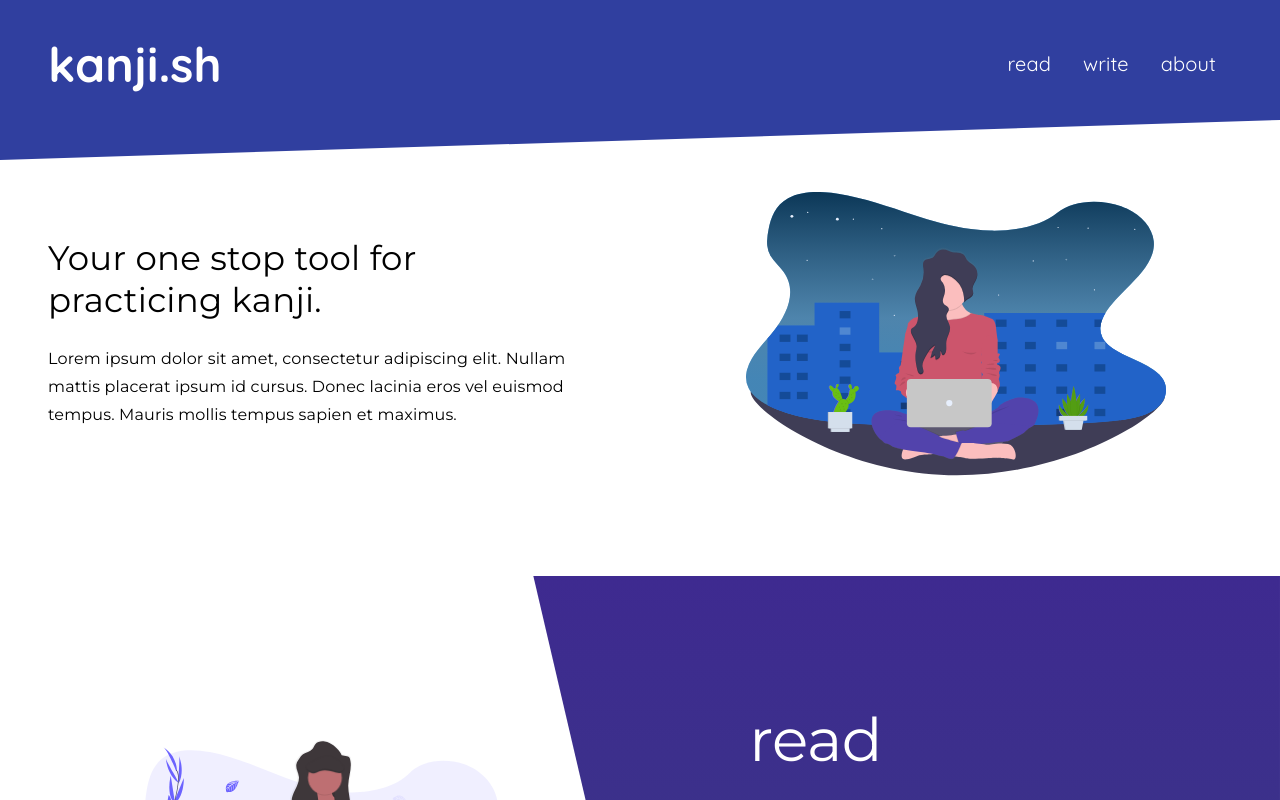
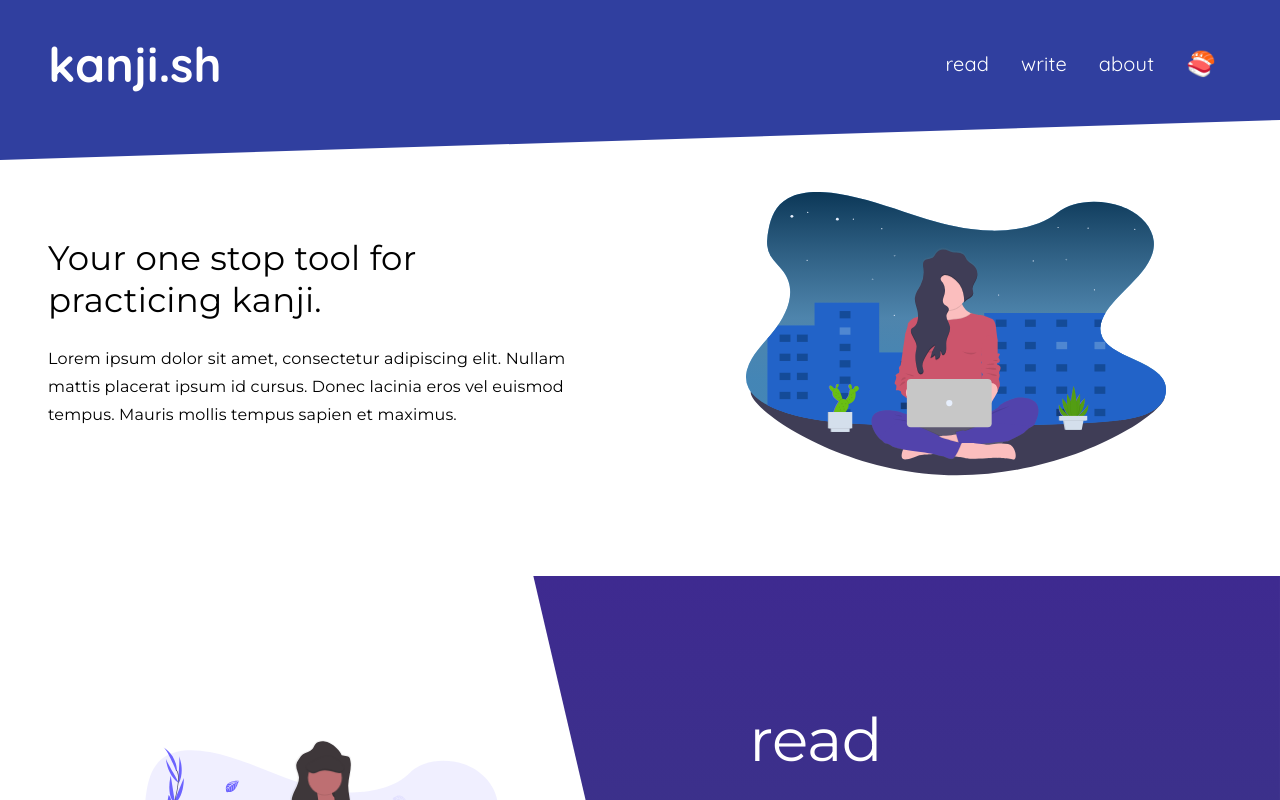
Before and after one commit to rionlabs/kanji.sh, a React (Create React App) app: page / in a window 1280 px wide. Shown: the top 800 px of the page. Built offline with nearby package versions, Linux system fonts and the light colour scheme.

Commit message:
:sparkles: Restore sushi button in navigation bar

```diff
--- a/src/components/HomeHeader.tsx
+++ b/src/components/HomeHeader.tsx
@@ -5,6 +5,7 @@ import Toolbar from "@material-ui/core/Toolbar";
 import Typography from "@material-ui/core/Typography";
 import Container from "@material-ui/core/Container";
 import {Link} from "@material-ui/core";
+import IconButton from "@material-ui/core/IconButton";
 
 const useStyles = makeStyles((theme) => ({
     root: {
@@ -43,6 +44,13 @@ const useStyles = makeStyles((theme) => ({
         '&:hover': {
             fontWeight: 500
         }
+    },
+    donateButton: {
+        alignSelf: "center",
+        marginStart: theme.spacing(2),
+        marginEnd: theme.spacing(1),
+        padding: theme.spacing(2),
+        color: "white"
     }
 }));
 
@@ -66,6 +74,13 @@ export default function HomeHeader() {
                         <Link className={classes.navButton} href={"/about"} variant="h6" underline="none" noWrap>
                             about
                         </Link>
+                        <IconButton
+                            className={classes.donateButton}
+                            href="https://www.buymeacoffee.com/aruke"
+                            target="_blank"
+                            aria-label="buy me a sushi">
+                            <span role={"img"} aria-label={"Sushi Emoji"}>🍣</span>
+                        </IconButton>
                     </Toolbar>
                 </Container>
             </AppBar>
```
